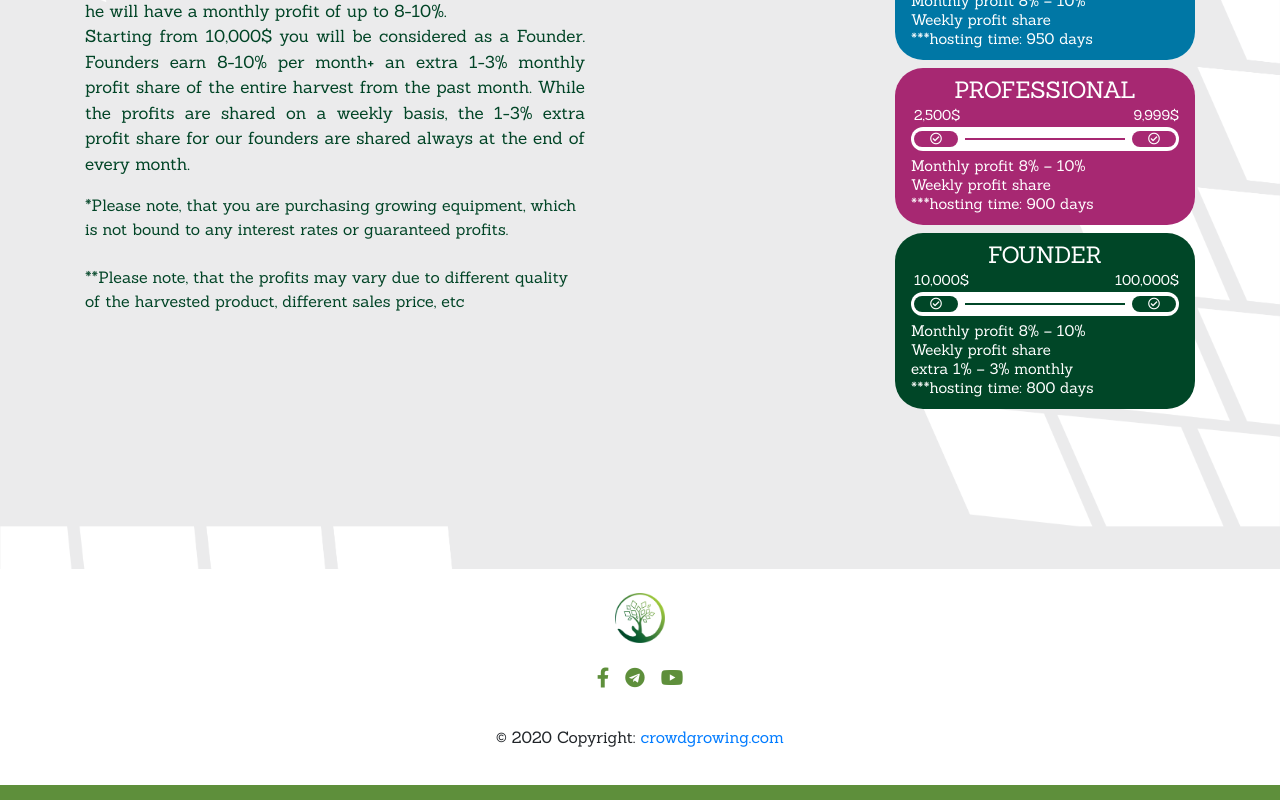
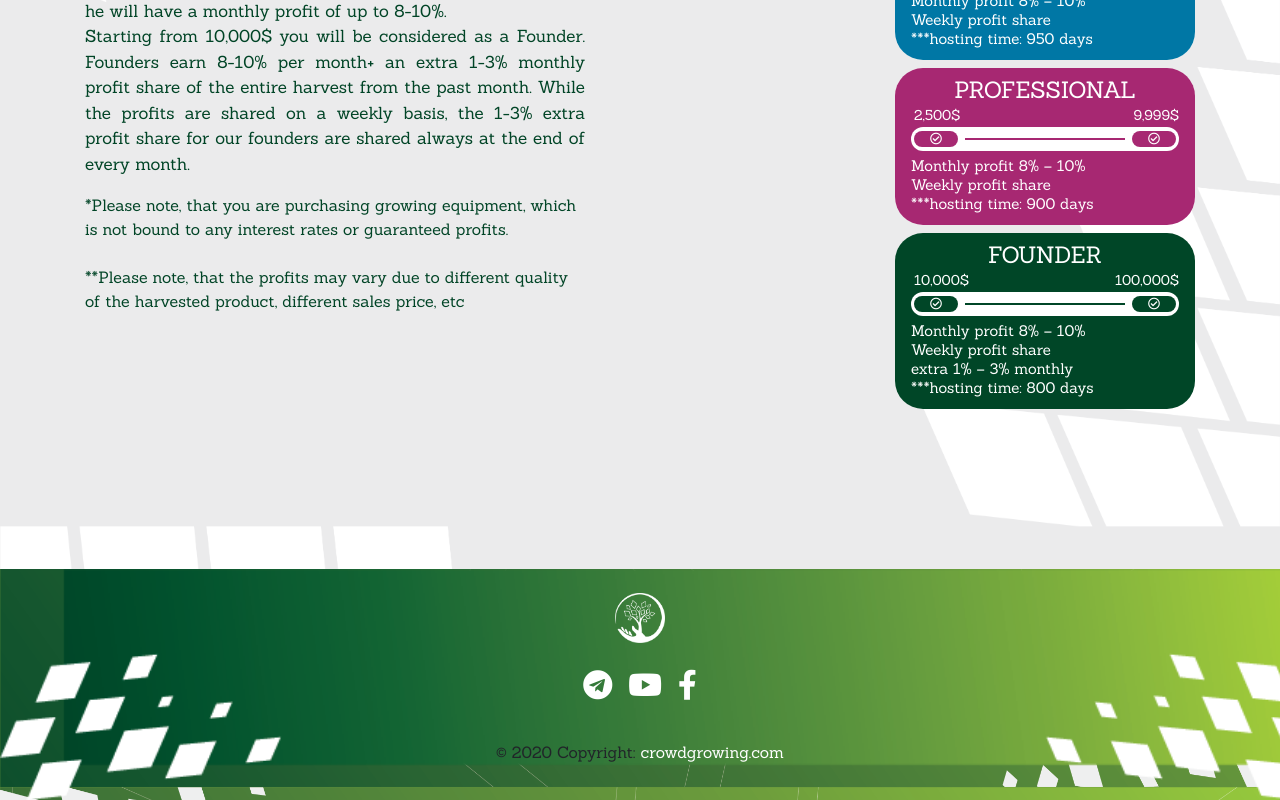
Before and after one commit to beqab/mlm-landing, a React (Create React App) app: page / in a window 1280 px wide. Shown: the part 5549-6349 px from the top of the page. Built offline with nearby package versions, Linux system fonts and the light colour scheme.

Commit message:
add fotter

```diff
--- a/src/App.js
+++ b/src/App.js
@@ -981,18 +981,10 @@ function App() {
       </Element>
       <footer className="footer page-footer font-small special-color-dark pt-4">
         <a href="">
-          <img height="50" src={Logo} />
+          <img height="50" src={LogoWight} />
         </a>
         <ul className="list-unstyled list-inline text-center">
-          <li className="list-inline-item">
-            <a
-              href="https://www.facebook.com/groups/340100750743245"
-              target="_blank"
-              className="btn-floating btn-fb mx-1 waves-effect waves-light"
-            >
-              <i className="fab fa-facebook-f"> </i>
-            </a>
-          </li>
+
           <li className="list-inline-item">
             <a
               href="https://t.me/crowdgrowing"
@@ -1009,6 +1001,15 @@ function App() {
               className="btn-floating btn-gplus mx-1 waves-effect waves-light"
             >
               <i class="fab fa-youtube"></i>
+            </a>
+          </li>
+          <li className="list-inline-item">
+            <a
+              href="https://www.facebook.com/groups/340100750743245"
+              target="_blank"
+              className="btn-floating btn-fb mx-1 waves-effect waves-light"
+            >
+              <i className="fab fa-facebook-f"> </i>
             </a>
           </li>
           {/*
--- a/src/styles/index.scss
+++ b/src/styles/index.scss
@@ -630,13 +630,25 @@ p {
 	background: #fff;
 	// margin-top: 160px;
 	text-align: center;
+
+	background: url('../imgs/footerBg.png');
+	background-size: cover;
 	ul li {
 		margin-top: 20px;
 		a {
-			font-size: 20px;
+			font-size: 30px;
 			cursor: pointer;
-			color: #5e8f3b;
+			color: #fff;
+			i {
+				transition: 0.2s;
+			}
+			i:hover {
+				transform: scale(1.1);
+			}
 		}
+	}
+	a {
+		color: #fff;
 	}
 }
 
```
Also changed, not shown: src/imgs/footerBg.png (added).
